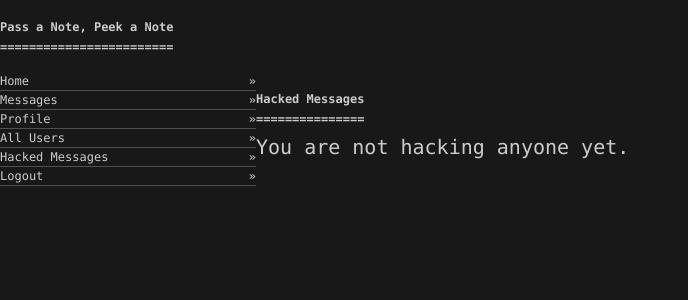
After one commit to brandonlitwin/mscs630litwin, a Python web app: template prj/semester_project/writeup/code/app/templates/hacked_messages.html in a window 1280 px wide. The commit adds this page. Shown: the top 300 px of the page, without its empty margins (0-688 px from the left). Run offline with Jinja, Linux system fonts and the light colour scheme; the template is opened without the code that fills it, so the values that code supplies are empty; some libraries are stand-ins or nearby versions.

Commit message:
Start hacked messages page

```diff
--- a/prj/semester_project/writeup/code/app/templates/base.html
+++ b/prj/semester_project/writeup/code/app/templates/base.html
@@ -35,6 +35,9 @@
     <a class="menu-item" href="{{ url_for('main.users') }}">All Users
         <div class="pull-right">»</div>
     </a>
+    <a class="menu-item" href="{{ url_for('main.hacked_messages') }}">Hacked Messages
+        <div class="pull-right">»</div>
+    </a>
     <a class="menu-item" href="{{ url_for('auth.logout') }}">Logout
         <div class="pull-right">»</div>
     </a>
--- /dev/null
+++ b/prj/semester_project/writeup/code/app/templates/hacked_messages.html
@@ -0,0 +1,10 @@
+{% extends "base.html" %}
+{% block app_content %}
+  <h1>Hacked Messages</h1>
+  {% if victim %}
+  <p>You are currently hacking {{ victim.username }}</p>
+  {% else %}
+  <p>You are not hacking anyone yet.</p>
+  {% endif %}
+
+{% endblock %}
--- a/prj/semester_project/writeup/code/app/templates/users.html
+++ b/prj/semester_project/writeup/code/app/templates/users.html
@@ -30,10 +30,14 @@
   </table>
   {% endif %}
   {% endfor %}
+  {% if victim %}
+  <p>You have chosen to hack {{ victim.username }}</p>
+  {% else %}
   <br><p>Enter username of user you wish to hack.</p>
   <div class="row">
     <div class="col-md-4">
         {{ wtf.quick_form(form) }}
     </div>
-</div>
+  </div>
+  {% endif %}
 {% endblock %}
```
Also changed, not shown: prj/semester_project/writeup/code/app/main/routes.py (+14 -2 lines).
